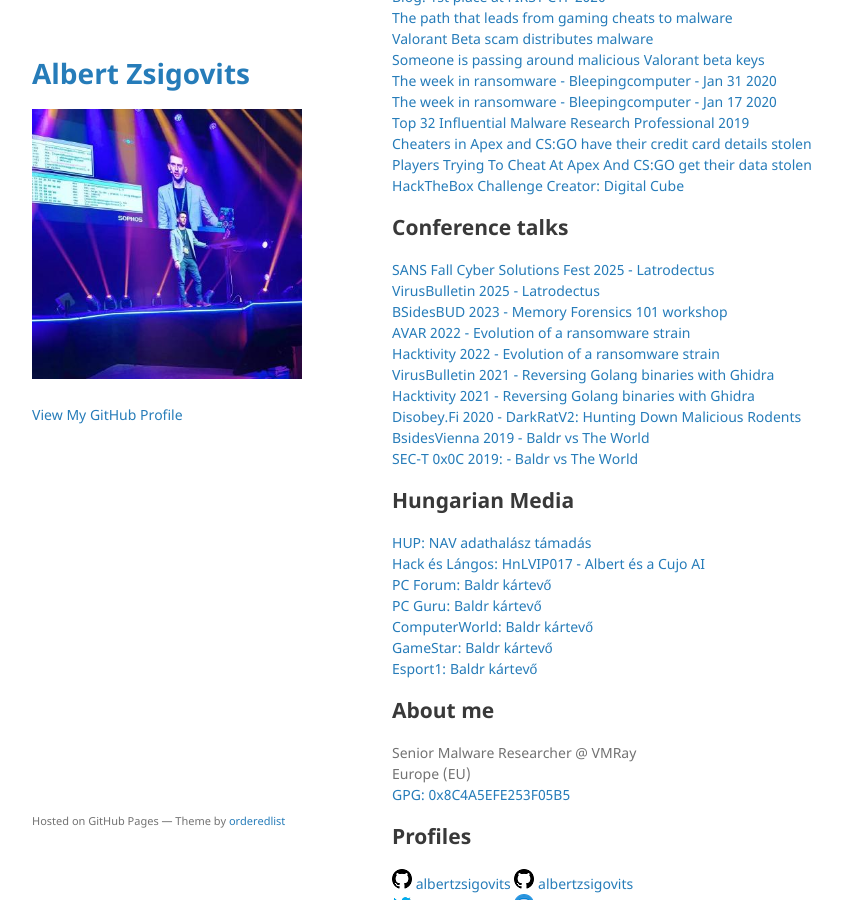
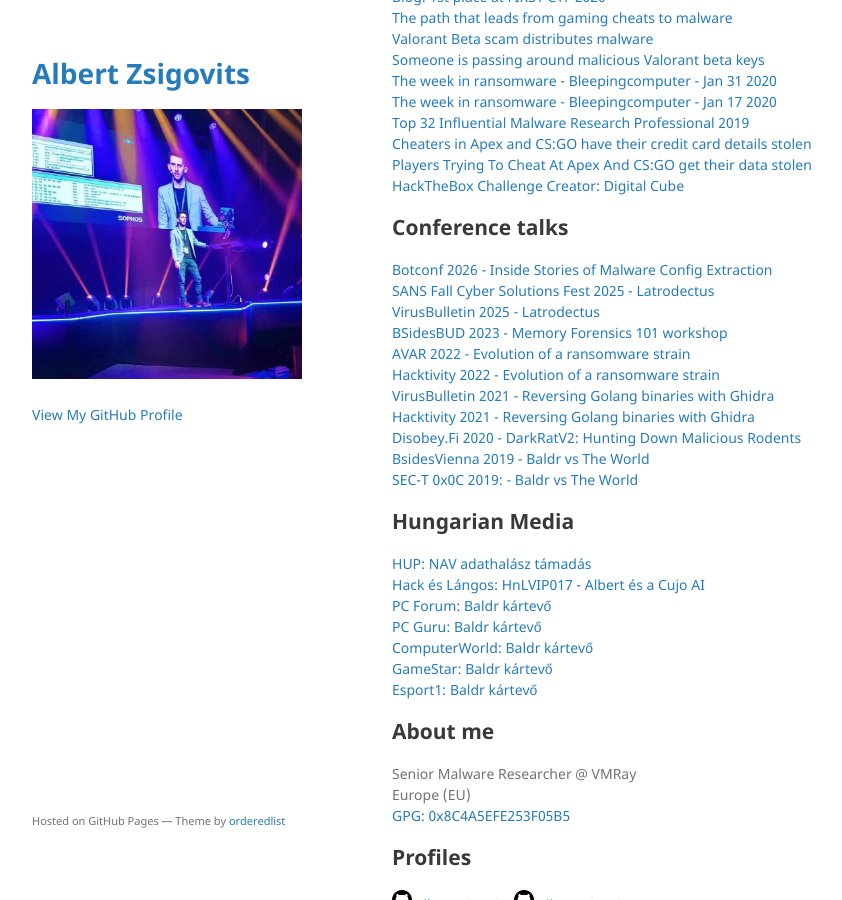
Before and after one commit to albertzsigovits/albertzsigovits.github.io, a Jekyll site: the page built from index.md, in a window 1280 px wide and 900 px high, scrolled down 808 px. Shown: the whole window, without its empty margins (178-1020 px from the left). Built offline with Jekyll 4.4.1, drawn with Linux system fonts in a browser that asks for light colours; the repository's description, which GitHub fills in, is left out; our own code applies the rules of GitHub Pages for plain Markdown files.

Commit message:
Update index.md

```diff
--- a/index.md
+++ b/index.md
@@ -49,6 +49,7 @@
 
 ## Conference talks
 
+[Botconf 2026 - Inside Stories of Malware Config Extraction](https://www.botconf.eu/botconf-2026/#session/PRKMGZ/)
 [SANS Fall Cyber Solutions Fest 2025 - Latrodectus](https://www.sans.org/webcasts/fall-cyber-solutions-fest-2025-threat-track)
 [VirusBulletin 2025 - Latrodectus](https://www.virusbulletin.com/conference/vb2025/abstracts/arachnid-alert-latrodectus-loader-crawls-through-defences/)
 [BSidesBUD 2023 - Memory Forensics 101 workshop](https://2023.bsidesbud.com/schedule/)
```
